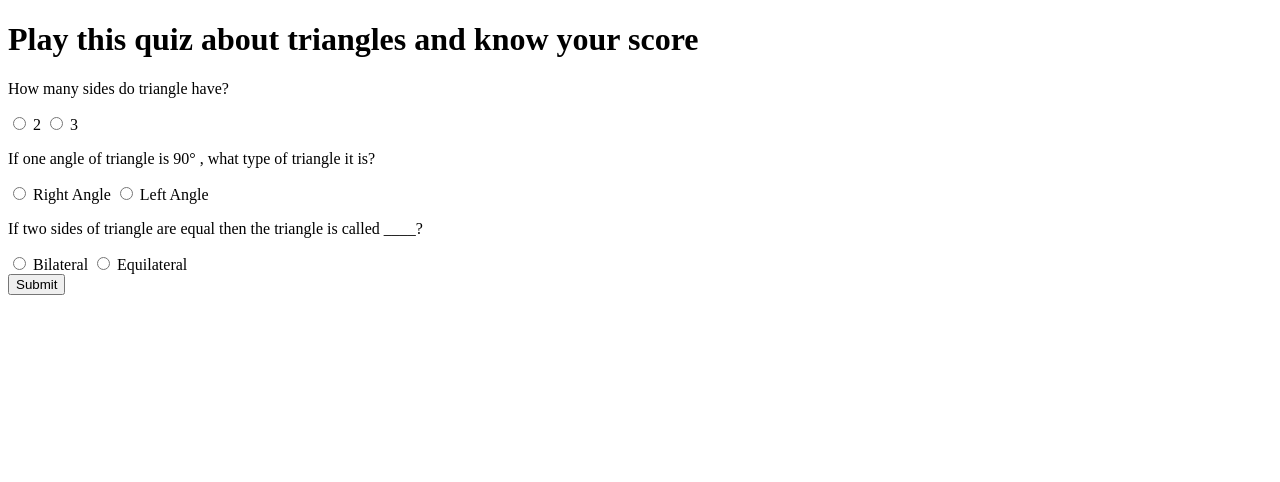
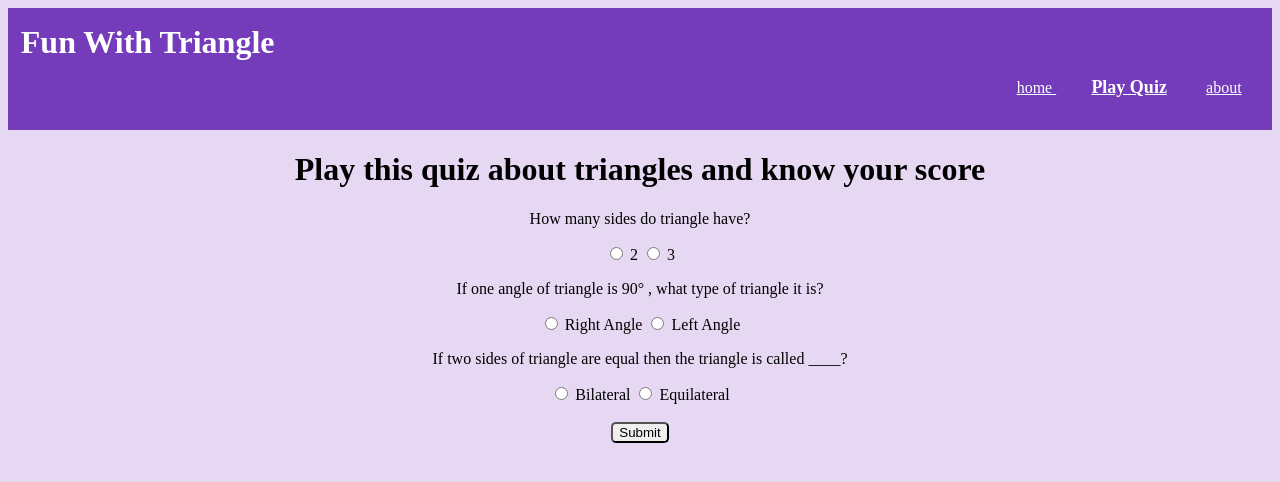
Before and after one commit to learnersaura-bh/Fun-with-triangles, a plain HTML site: page quiz.html in a window 1280 px wide. Drawn offline with Linux system fonts and the light colour scheme.

Commit message:
docs-hypotenuse

```diff
--- a/quiz.html
+++ b/quiz.html
@@ -5,8 +5,26 @@
     <meta http-equiv="X-UA-Compatible" content="IE=edge">
     <meta name="viewport" content="width=device-width, initial-scale=1.0">
     <title>quiz</title>
+    <link rel="stylesheet" href="/style.css">
 </head>
 <body>
+    <nav class="navigation container">
+        <div class="nav-brand">Fun With Triangle</div>
+        <ul class="list-non-bullet nav-pills" >
+            <li class="list-item-inline">
+                <a class="link " href="/index.html">home
+                </a>
+            </li>
+
+            <li class="list-item-inline">
+                <a class="link link-active" href="/quiz.html"> Play Quiz</a>
+            </li>
+
+            <li class="list-item-inline">
+                <a class="link" href="/Hypotenuse.html">about</a>
+            </li>
+        </ul>
+    </nav>
     <h1> Play this quiz about triangles and know your score</h1>
     <form class="quiz-form">
         <div class="container">
@@ -25,8 +43,12 @@
             <label><input type="radio" name="question3" value="Equilateral"> Equilateral </label>
         </div>
     </form>
-    <button id="submit-button"> Submit </button>
-    <p id="output"></p>
+    <br>
+    <div class="container">
+    <button style="border-radius: 0.3rem;" id="submit-button"> Submit </button>
+    <p style="font-size: larger;" id="output"></p>
+</div>
+
 </body>
 <script src="/quiz.js" type="text/javascript"></script>
 </html>
--- a/quiz.js
+++ b/quiz.js
@@ -18,7 +18,7 @@ function calculateScore(){
 
     index = index + 1;
     }
-    output.innerText = " your score is " + score;
+    output.innerText = " Your total score is : " + score;
 
 }
 
--- a/style.css
+++ b/style.css
@@ -1,5 +1,5 @@
 body{
-    background-color: rgba(47, 8, 83, 0.582);
+    background-color: rgba(212, 189, 235, 0.582);
 
 }
 
@@ -12,3 +12,39 @@ h1{
     display: block;
     text-align: center;
 }
+
+.navigation{
+    background-color:  rgba(99, 35, 179, 0.863);
+    margin: 0px;
+    color: white;
+    padding: 1rem 0.8rem;
+}
+
+.nav-brand{
+    text-align: left;
+    font-weight: bolder;
+    font-size: xx-large;
+}
+
+.navigation .nav-brand{
+    font-weight: bold;
+}
+.navigation .nav-pills{
+    text-align: right;
+
+}
+
+.list-item-inline{
+    display: inline;
+padding: 0rem 0.5rem;
+
+}
+
+.link{
+    color: white;
+    padding: 0.3rem 0.6rem;
+}
+.link-active{
+    font-weight: bolder;
+    font-size: large;
+}
```
Also changed, not shown: hypotenuse.html (added, +39 -0 lines), hypotenuse.js (added, +13 -0 lines), index.html (+17 -0 lines).
